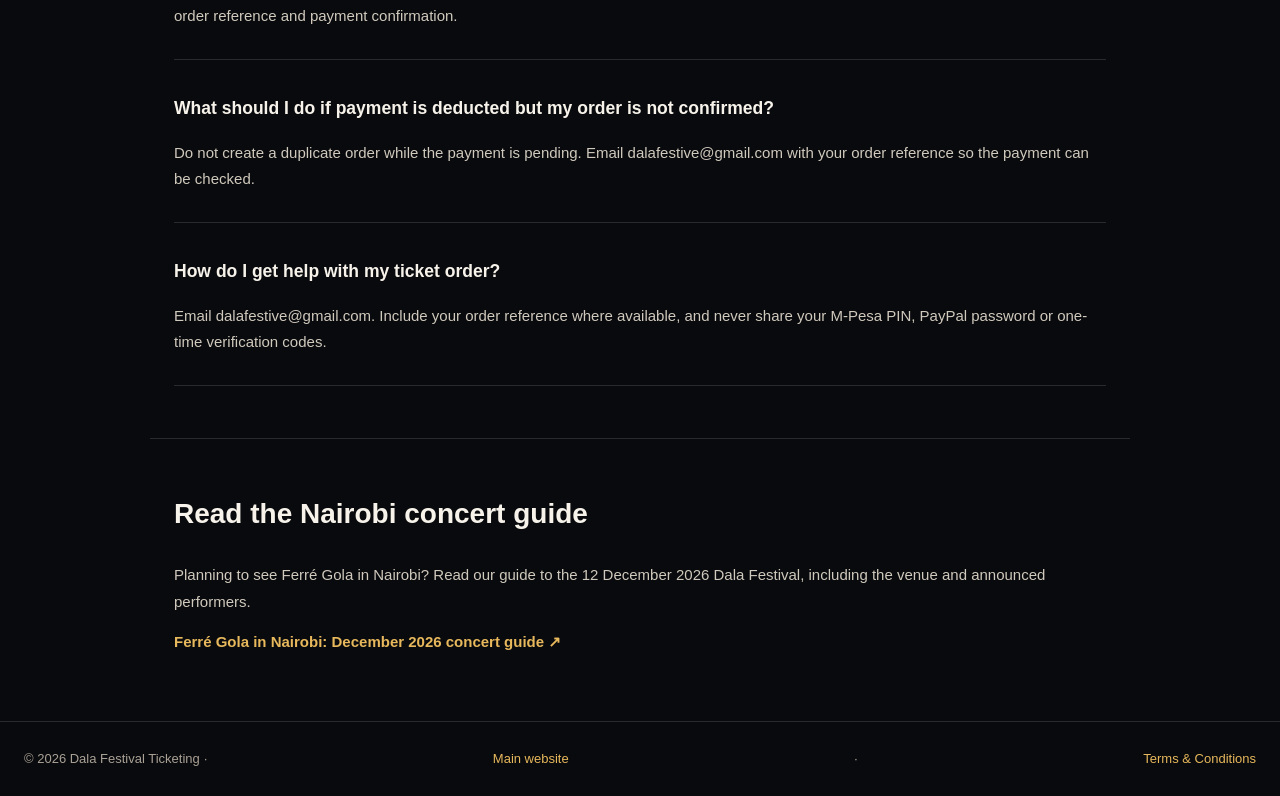
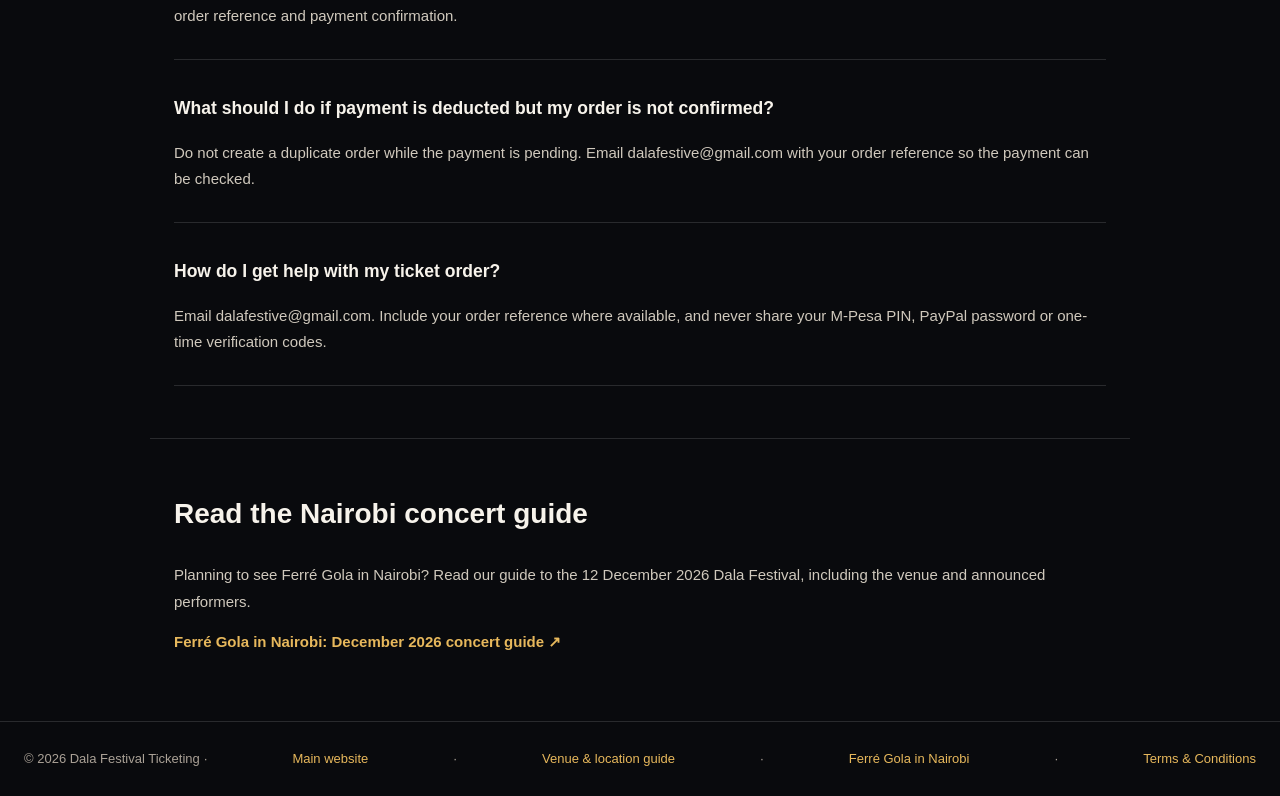
Before and after one commit to robinsonb254/dala-festival-ticketing, a Next.js app: page /dala-festival-2026-tickets in a window 1280 px wide. Shown: the part 3374-4170 px from the top of the page. Built offline with nearby package versions, Linux system fonts and the light colour scheme.

Commit message:
Connect event guide to venue and artist pages

```diff
--- a/app/dala-festival-2026-tickets/page.tsx
+++ b/app/dala-festival-2026-tickets/page.tsx
@@ -156,7 +156,7 @@ export default function DalaFestivalTicketsPage() {
       </section>
 
       <footer style={{ borderTop: "1px solid #292a2d", padding: "26px 24px", color: "#aaa196", textAlign: "center", fontSize: 13 }}>
-        © 2026 Dala Festival Ticketing · <Link href="/" style={{ color: "#e7b85c" }}>Main website</Link> · <Link href="/terms" style={{ color: "#e7b85c" }}>Terms &amp; Conditions</Link>
+        © 2026 Dala Festival Ticketing · <Link href="/" style={{ color: "#e7b85c" }}>Main website</Link> · <Link href="/dala-festival-2026-venue-location" style={{ color: "#e7b85c" }}>Venue &amp; location guide</Link> · <Link href="/ferre-gola-nairobi-december-2026" style={{ color: "#e7b85c" }}>Ferré Gola in Nairobi</Link> · <Link href="/terms" style={{ color: "#e7b85c" }}>Terms &amp; Conditions</Link>
       </footer>
     </main>
   );
```
